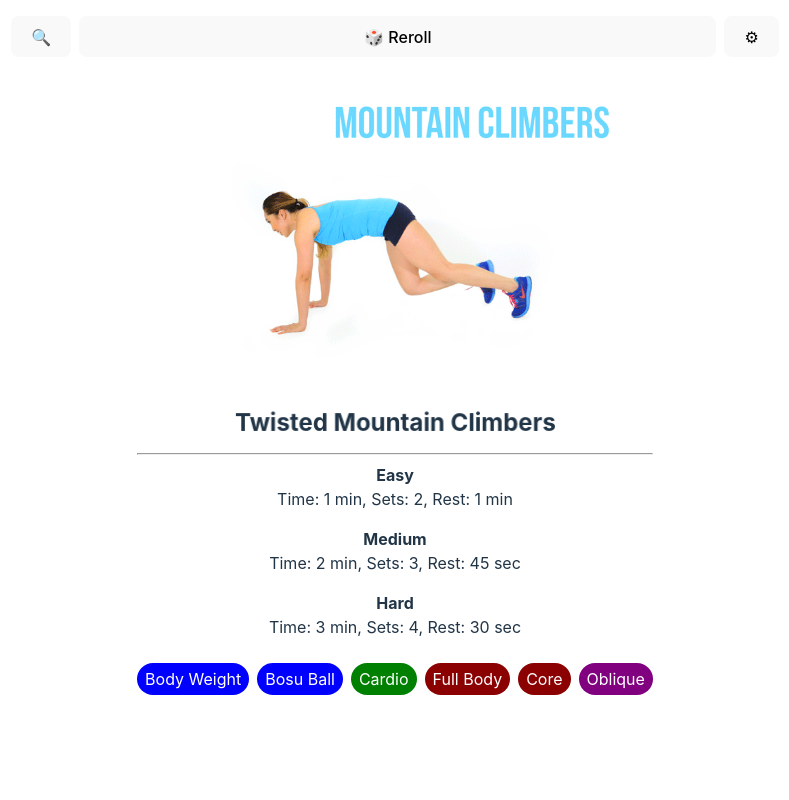
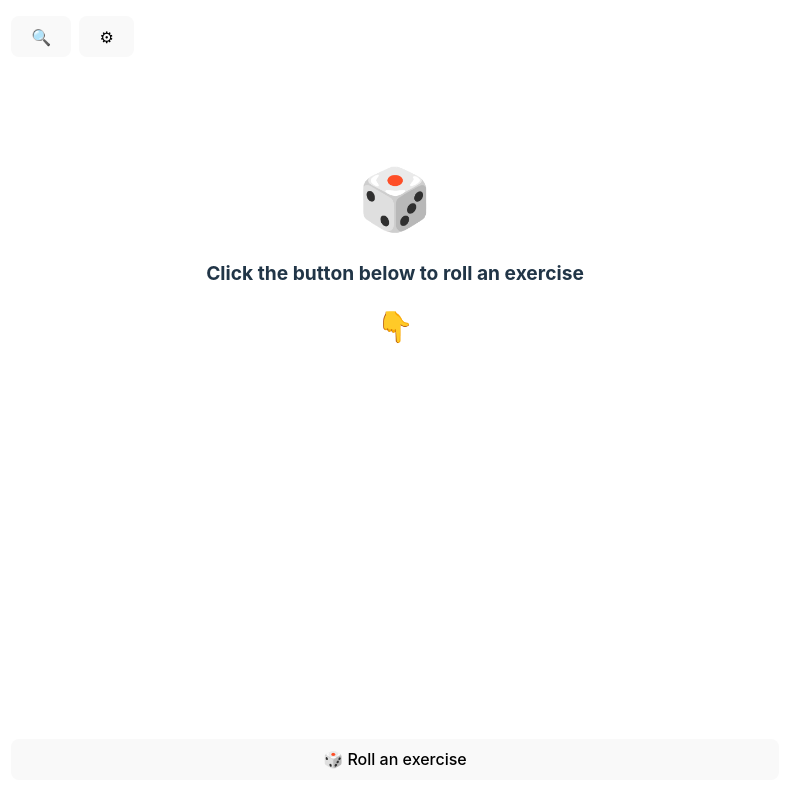
Before and after one commit to JackTheDane/fitness-roller, a React (Vite) app: page / in a window 1280 px wide. Shown: the whole page, without its empty margins (245-1034 px from the left). Built offline with nearby package versions, Linux system fonts and the light colour scheme.

Commit message:
Add WIP completed button + move reroll button

```diff
--- a/src/App.module.scss
+++ b/src/App.module.scss
@@ -7,19 +7,25 @@
   max-width: 100%;
   align-items: center;
   justify-content: flex-start;
-  padding: 16px;
+  padding: 16px 16px 100px;
 }
 
-.toolbar {
+.upperToolbar {
   display: flex;
-  // flex-direction: column;
   margin-block-end: 16px;
   width: 100%;
   gap: 8px;
 }
 
-.rerollButton {
+.lowerToolbar {
+  display: flex;
+  position: fixed;
   width: 100%;
+  inset-block-end: 20px;
+  max-width: 800px;
+  padding: 0 16px;
+  transform: translateX(-50%);
+  inset-inline-start: 50%;
 }
 
 .exerciseInformation {
--- a/src/App.tsx
+++ b/src/App.tsx
@@ -1,13 +1,13 @@
 import styles from "./App.module.scss";
 // import { useRandomExercise } from "./features/exercises/hooks/useRandomExercise";
-import { generateImageSrcUrl } from "./utils/generateImageSrcUrl";
+import { generateImageSrcUrl } from "./features/exercises/utils/generateImageSrcUrl";
 import { useSettingsStore } from "./features/settings/stores/SettingsStore";
 import { SettingsDialogButton } from "./features/settings/components/SettingsDialogButton";
 import { useSaveSettingsBeforeUnload } from "./features/settings/hooks/useSaveSettingsBeforeUnload";
 import { ExerciseExampleImage } from "./features/exercises/components/ExerciseExampleImage";
 import { useExerciseRoulette } from "./features/exercises/hooks/useExerciseRoulette";
 import { DifficultyLevelsInformation } from "./features/exercises/components/DifficultyLevelsInformation";
-import { Collapsible } from "./features/animations/Collapsible";
+import { Collapsible } from "./components/animations/Collapsible";
 import { ExerciseLabel } from "./features/exercises/components/ExerciseLabel";
 import { Separator } from "./components/Separator";
 import { ExerciseSearchDialogButton } from "./features/exercises/components/ExerciseSearchDialogButton";
@@ -35,15 +35,12 @@ function App() {
 
   return (
     <div className={styles.app}>
-      <div className={styles.toolbar}>
+      <div className={styles.upperToolbar}>
         <ExerciseSearchDialogButton onExerciseSelected={setSelectedExercise} />
-        <button className={styles.rerollButton} onClick={refreshRandomExercise}>
-          🎲 Reroll
-        </button>
+
         <SettingsDialogButton />
       </div>
-      {!exercise && "No exercise..."}
-      {exercise && (
+      {exercise ? (
         <div
           style={{
             display: "flex",
@@ -78,7 +75,44 @@ function App() {
             </div>
           </Collapsible>
         </div>
+      ) : (
+        <div
+          style={{
+            display: "flex",
+            flexDirection: "column",
+            gap: 16,
+            textAlign: "center",
+            padding: "60px 40px",
+          }}
+        >
+          <span style={{ fontSize: 60 }}>🎲</span>
+          <b style={{ fontSize: "1.2em" }}>
+            Click the button below to roll an exercise
+          </b>
+          <span style={{ fontSize: 30 }}>👇</span>
+        </div>
       )}
+      <div className={styles.lowerToolbar}>
+        <button onClick={refreshRandomExercise} style={{ width: "100%" }}>
+          🎲 Roll an exercise
+        </button>
+        <Collapsible
+          open={!!exercise}
+          style={{
+            transitionProperty: "all",
+            width: exercise ? "100%" : 0,
+            marginLeft: exercise ? 8 : 0,
+          }}
+        >
+          <button
+            onClick={() => window.alert("No yet implemented")}
+            style={{ width: "100%", minWidth: "content" }}
+            disabled={isRefreshing}
+          >
+            ✅ Mark as completed
+          </button>
+        </Collapsible>
+      </div>
     </div>
   );
 }
--- a/src/components/Accordion.tsx
+++ b/src/components/Accordion.tsx
@@ -7,7 +7,7 @@ import {
 } from "react";
 import styles from "./Accordion.module.scss";
 import { combineClasses } from "../utils/combineClasses";
-import { Collapsible } from "../features/animations/Collapsible";
+import { Collapsible } from "./animations/Collapsible";
 
 export type AccordionProps = {
   title?: ReactNode;
--- a/src/components/Dialog.tsx
+++ b/src/components/Dialog.tsx
@@ -8,7 +8,7 @@ import {
 } from "react";
 import styles from "./Dialog.module.scss";
 import { combineClasses } from "../utils/combineClasses";
-import { useRefValue } from "../utils/useRefValue";
+import { useRefValue } from "../hooks/useRefValue";
 
 export type DialogProps = {
   onClose?(): void;
--- /dev/null
+++ b/src/components/animations/Collapsible.module.scss
@@ -0,0 +1,35 @@
+.wrapper {
+  display: grid;
+  overflow: hidden;
+  transition-property: grid-template-rows, grid-template-columns, opacity;
+  transition-duration: 300ms;
+  opacity: 0;
+
+  &.horizontal {
+    grid-template-columns: 0fr;
+
+    .content {
+      min-width: 0;
+    }
+  }
+
+  &.vertical {
+    grid-template-rows: 0fr;
+
+    .content {
+      min-height: 0;
+    }
+  }
+
+  &.open {
+    opacity: 1;
+
+    &.horizontal {
+      grid-template-columns: 1fr;
+    }
+
+    &.vertical {
+      grid-template-rows: 1fr;
+    }
+  }
+}
--- a/src/features/animations/Collapsible.tsx
+++ b/src/components/animations/Collapsible.tsx
@@ -8,6 +8,7 @@ export type CollapsibleProps = {
     open?: number;
     close?: number;
   };
+  direction?: "horizontal" | "vertical";
 } & ComponentPropsWithoutRef<"div">;
 
 export const Collapsible = ({
@@ -15,13 +16,18 @@ export const Collapsible = ({
   children,
   delay,
   style,
+  direction = "vertical",
   ...props
 }: CollapsibleProps) => {
   const transitionDelay = open ? delay?.open : delay?.close;
 
   return (
     <div
-      className={combineClasses(styles.wrapper, open && styles.open)}
+      className={combineClasses(
+        styles.wrapper,
+        direction === "vertical" ? styles.vertical : styles.horizontal,
+        open && styles.open
+      )}
       style={{
         transitionDelay: transitionDelay ? `${transitionDelay}ms` : "unset",
         ...style,
--- a/src/features/animations/Collapsible.module.scss
+++ /dev/null
@@ -1,17 +0,0 @@
-.wrapper {
-  display: grid;
-  overflow: hidden;
-  grid-template-rows: 0fr;
-  transition-property: grid-template-rows, opacity;
-  transition-duration: 300ms;
-  opacity: 0;
-
-  &.open {
-    opacity: 1;
-    grid-template-rows: 1fr;
-  }
-}
-
-.content {
-  min-height: 0;
-}
--- a/src/features/exercises/components/ExerciseSearchDialogButton.tsx
+++ b/src/features/exercises/components/ExerciseSearchDialogButton.tsx
@@ -4,7 +4,7 @@ import styles from "./ExerciseSearchDialogButton.module.scss";
 import { Exercise } from "../../../data/types";
 import { TextInput } from "../../../components/TextInput";
 import { ExerciseExampleImage } from "./ExerciseExampleImage";
-import { generateImageSrcUrl } from "../../../utils/generateImageSrcUrl";
+import { generateImageSrcUrl } from "../utils/generateImageSrcUrl";
 import { ExerciseBadges } from "./ExerciseBadges";
 import { useSettingsStore } from "../../settings/stores/SettingsStore";
 
--- a/src/features/exercises/hooks/useRandomExercise.ts
+++ b/src/features/exercises/hooks/useRandomExercise.ts
@@ -65,9 +65,7 @@ const getRandomExercise = (
 };
 
 export const useRandomExercise = (options?: RandomExerciseOptions) => {
-  const [selectedExercise, setSelectedExercise] = useState<Exercise>(
-    getRandomExercise(undefined, options)
-  );
+  const [selectedExercise, setSelectedExercise] = useState<Exercise>();
 
   const refreshRandomExercise = () => {
     setSelectedExercise((currentExercise) =>
--- a/src/utils/generateImageSrcUrl.ts
+++ b/src/features/exercises/utils/generateImageSrcUrl.ts
@@ -1,4 +1,4 @@
-import { Exercise } from "../data/types";
+import { Exercise } from "../../../data/types";
 
 const ensureTrailingSlash = (string: string) =>
   string.endsWith("/") ? string : `${string}/`;
--- a/src/index.css
+++ b/src/index.css
@@ -53,17 +53,20 @@ button {
   font-weight: 500;
   font-family: inherit;
   background-color: #1a1a1a;
+  user-select: none;
   cursor: pointer;
-  user-select: none;
   transition: border-color 0.25s;
 }
 
-button:hover {
+button[disabled] {
+  cursor: not-allowed;
+}
+
+button:hover:not([disabled]) {
   border-color: #646cff;
 }
 
-button:focus,
-button:focus-visible {
+button:focus-visible:not([disabled]) {
   outline: 4px auto -webkit-focus-ring-color;
 }
 
```
Also changed, not shown: src/hooks/useRefValue.ts (renamed from src/utils/useRefValue.ts).
